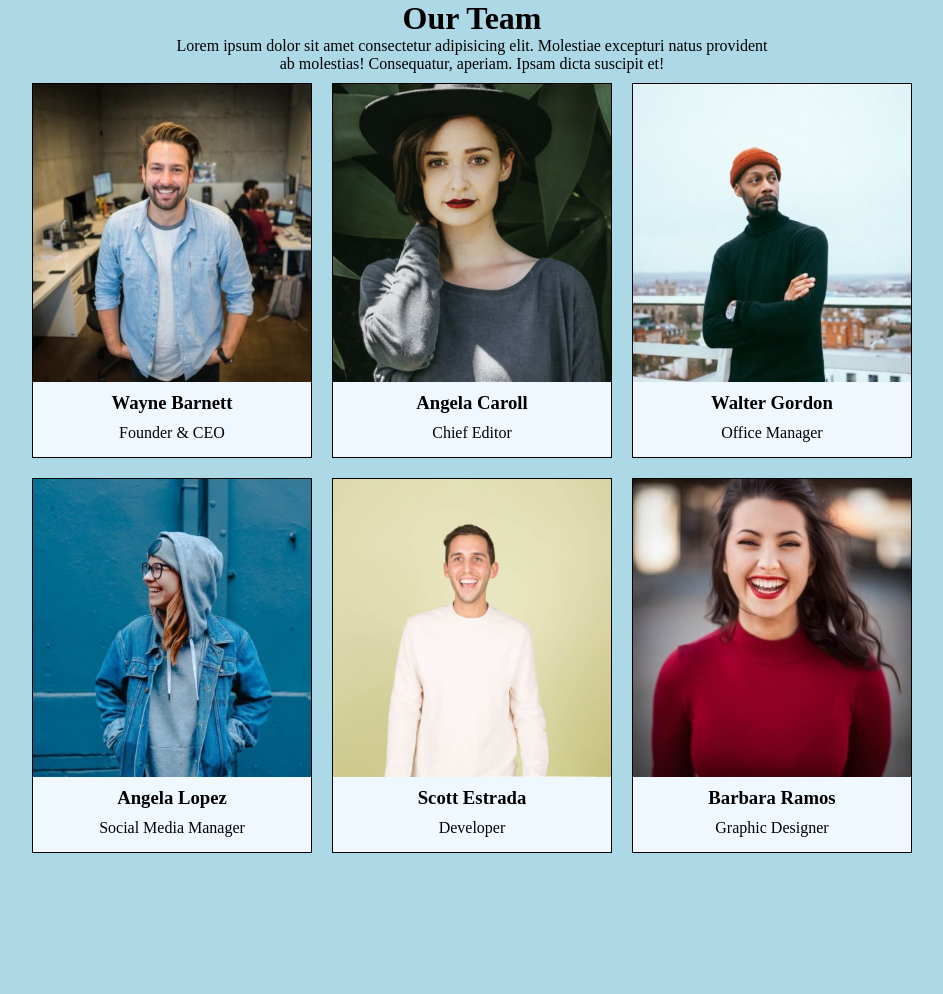
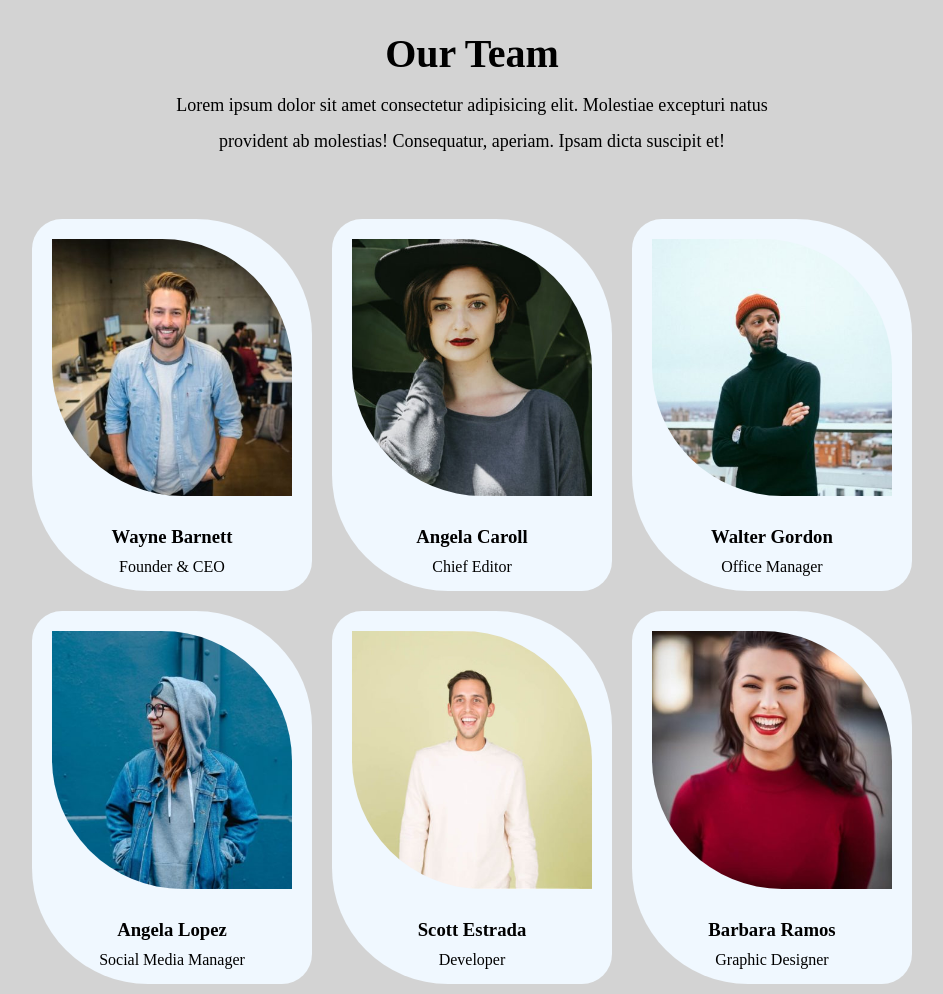
Before and after one commit to Federico-Maiocchi/js-our-team, a plain HTML site: page index.html in a window 1280 px wide. Shown: the whole page, without its empty margins (168-1111 px from the left). Before the commit the page ends 863 px from the top, so only its background shows below. Drawn offline with Linux system fonts and the light colour scheme.

Commit message:
ADD: style css

```diff
--- a/css/app.css
+++ b/css/app.css
@@ -5,11 +5,10 @@
    box-sizing: border-box;
 }
 
-img {
-    max-width: 100%;
-    display: block;
-}
 
+/* utility class */
+
+/* container */
 .container {
     max-width: 900px;
     margin: 0 auto;
@@ -21,6 +20,8 @@ img {
     text-align: center;
 }
 
+
+/* flex */
 .row {
     display: flex;
     flex-wrap: wrap;
@@ -31,18 +32,44 @@ img {
     padding: 10px;
 }
 
+/* body */
 body {
-    background-color: lightblue;
+    background-color: lightgrey;
 }
 
+/* header */
+header {
+    padding-top: 30px;
+}
+
+h1 {
+    font-size: 40px;
+    margin-bottom: 10px;
+}
+
+.text-header {
+    font-size: 18px;
+    line-height: 2em;
+    margin-bottom: 50px;
+}
+
+/* main */
 .card {
-    border: 1px solid black;
+    /* border: 1px solid black; */
     background-color: aliceblue;
     text-align: center;
+    border-radius: 30px 116px;
 }
 
 figure {
     margin-bottom: 10px;
+}
+
+img {
+    max-width: 100%;
+    display: block;
+    border-radius: 0px 150px;
+    padding: 20px;
 }
 
 .name {
@@ -50,5 +77,5 @@ figure {
 }
 
 .work {
-    margin-bottom: 15px;
+    padding-bottom: 15px;
 }
--- a/index.html
+++ b/index.html
@@ -11,7 +11,7 @@
     <header>
         <div class="container-small">
             <h1>Our Team</h1>
-            <p>Lorem ipsum dolor sit amet consectetur adipisicing elit. Molestiae excepturi natus provident ab molestias! Consequatur, aperiam. Ipsam dicta suscipit et!</p>
+            <p class="text-header">Lorem ipsum dolor sit amet consectetur adipisicing elit. Molestiae excepturi natus provident ab molestias! Consequatur, aperiam. Ipsam dicta suscipit et!</p>
         </div>
     </header>
     <!-- main -->
--- a/js/app.js
+++ b/js/app.js
@@ -82,6 +82,4 @@ for (let i = 0; i < userTeamArray.length; i++) {
 
     // - stampo nel DOM dento al div contenete la classe row, le stringhe degli utenti prese dall'array
     rowDomElement.innerHTML += htmlStringUsers;
-
-
 }
```
